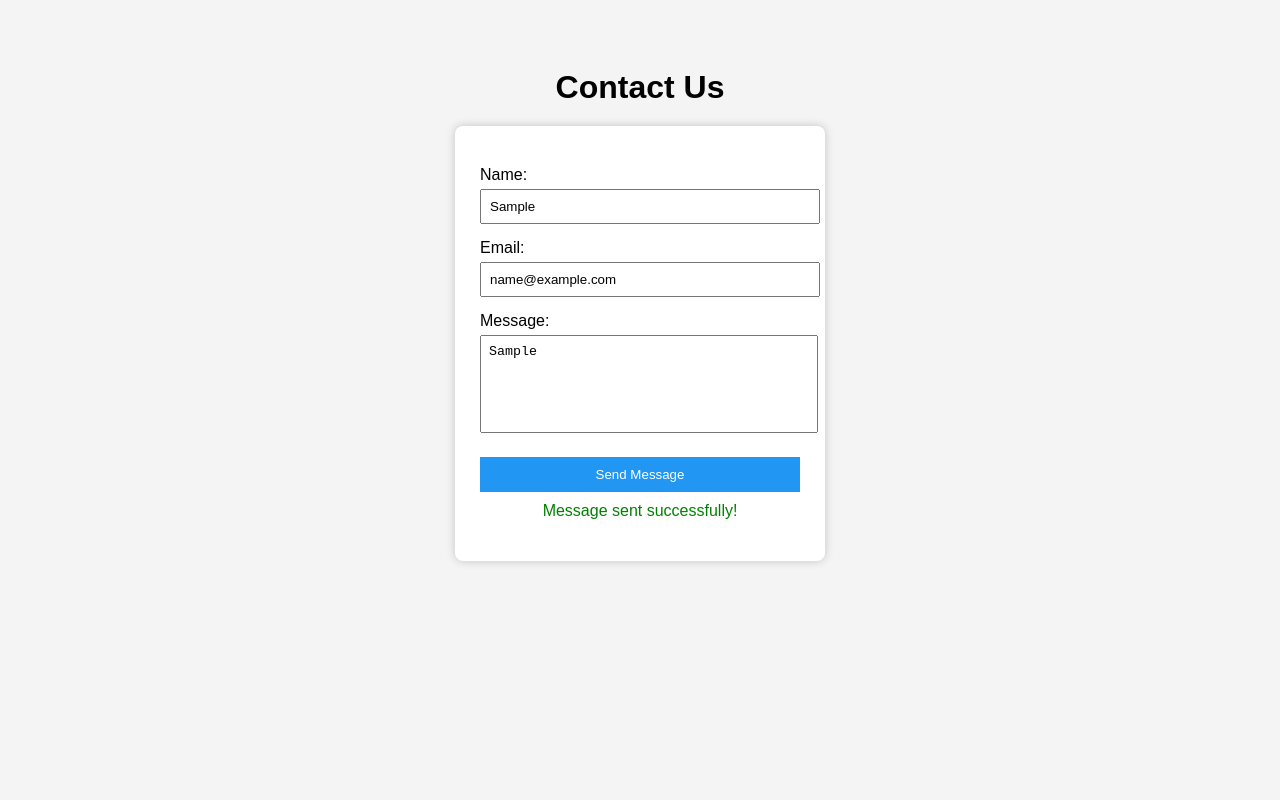
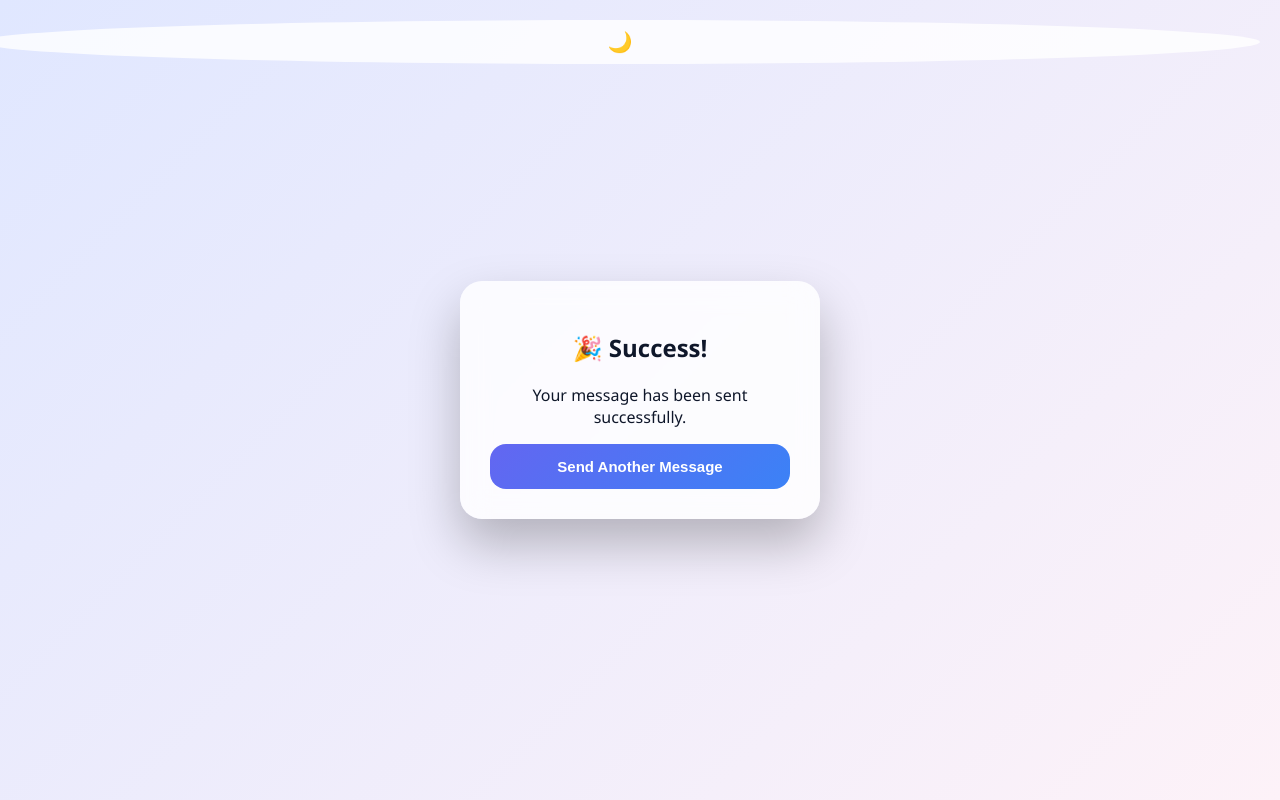
Before and after one commit to krunal-mojidra-07/Internship-Projects, a plain HTML site: page Task 7/index.html in a window 1280 px wide. Both pictures are taken after typing "Sample", "name@example.com", "Sample" into the empty fields and a click on the button "Send Message". Drawn offline with Linux system fonts and the light colour scheme.

Commit message:
updated contact page

```diff
--- a/Task 7/index.html
+++ b/Task 7/index.html
@@ -1,29 +1,48 @@
 <!DOCTYPE html>
 <html lang="en">
 <head>
-    <meta charset="UTF-8">
-    <meta name="viewport" content="width=device-width, initial-scale=1.0">
-    <title>Contact Form</title>
-    <link rel="stylesheet" href="style.css">
+  <meta charset="UTF-8">
+  <title>Contact Us</title>
+  <link rel="stylesheet" href="style.css">
 </head>
 <body>
 
-<h1>Contact Us</h1>
+<button class="dark-toggle" id="darkToggle">🌙</button>
 
-<form id="contactForm">
-    <label>Name:</label>
-    <input type="text" id="name">
+<!-- FORM -->
+<div class="contact-container" id="formBox">
+  <h2>📩 Contact Us</h2>
 
-    <label>Email:</label>
-    <input type="email" id="email">
+  <div class="input-box">
+    <span>👤</span>
+    <input type="text" id="name" placeholder="Your Name">
+  </div>
 
-    <label>Message:</label>
-    <textarea id="message"></textarea>
+  <div class="input-box">
+    <span>📧</span>
+    <input type="email" id="email" placeholder="Your Email">
+  </div>
 
-    <button type="submit">Send Message</button>
+  <div class="input-box textarea">
+    <span>💬</span>
+    <textarea id="message" placeholder="Your Message"></textarea>
+  </div>
 
-    <p id="error"></p>
-</form>
+  <button id="sendBtn">
+    <span class="btn-text">Send Message</span>
+    <span class="loader"></span>
+  </button>
+</div>
+
+<!-- SUCCESS PAGE -->
+<div class="success-box" id="successBox">
+  <h2>🎉 Success!</h2>
+  <p>Your message has been sent successfully.</p>
+  <button onclick="location.reload()">Send Another Message</button>
+</div>
+
+<!-- TOAST -->
+<div class="toast" id="toast"></div>
 
 <script src="script.js"></script>
 </body>
--- a/Task 7/script.js
+++ b/Task 7/script.js
@@ -1,15 +1,48 @@
-document.getElementById("contactForm").addEventListener("submit", function(event) {
-    event.preventDefault();
+const nameInput = document.getElementById("name");
+const emailInput = document.getElementById("email");
+const messageInput = document.getElementById("message");
+const sendBtn = document.getElementById("sendBtn");
+const toast = document.getElementById("toast");
+const darkToggle = document.getElementById("darkToggle");
+const formBox = document.getElementById("formBox");
+const successBox = document.getElementById("successBox");
+const loader = document.querySelector(".loader");
+const btnText = document.querySelector(".btn-text");
 
-    let name = document.getElementById("name").value.trim();
-    let email = document.getElementById("email").value.trim();
-    let message = document.getElementById("message").value.trim();
-    let error = document.getElementById("error");
+/* TOAST */
+function showToast(msg){
+  toast.textContent = msg;
+  toast.classList.add("show");
+  setTimeout(()=>toast.classList.remove("show"),2000);
+}
 
-    if (name === "" || email === "" || message === "") {
-        error.innerText = "All fields are required!";
-    } else {
-        error.style.color = "green";
-        error.innerText = "Message sent successfully!";
-    }
-});
+/* FORM SUBMIT */
+sendBtn.onclick = () => {
+  const name = nameInput.value.trim();
+  const email = emailInput.value.trim();
+  const message = messageInput.value.trim();
+
+  if(!name || !email || !message || !email.includes("@")){
+    formBox.classList.add("shake");
+    showToast("Please enter valid details ❌");
+    setTimeout(()=>formBox.classList.remove("shake"),300);
+    return;
+  }
+
+  // LOADING
+  btnText.style.display="none";
+  loader.style.display="block";
+
+  setTimeout(()=>{
+    loader.style.display="none";
+    btnText.style.display="block";
+
+    formBox.style.display="none";
+    successBox.style.display="block";
+  },1500);
+};
+
+/* DARK MODE */
+darkToggle.onclick = () => {
+  document.body.classList.toggle("dark");
+};
--- a/Task 7/style.css
+++ b/Task 7/style.css
@@ -1,56 +1,152 @@
-body {
-    font-family: Arial, sans-serif;
-    background: #f4f4f4;
-    display: flex;
-    flex-direction: column;
-    align-items: center;
-    padding-top: 40px;
+/* ===== THEME ===== */
+:root{
+  --bg: linear-gradient(135deg,#e0e7ff,#fdf2f8);
+  --card:#ffffffcc;
+  --text:#0f172a;
+  --accent:#6366f1;
 }
 
-h1 {
-    margin-bottom: 20px;
+body.dark{
+  --bg: linear-gradient(135deg,#020617,#0f172a);
+  --card:#1e293bcc;
+  --text:#f8fafc;
 }
 
-form {
-    background: white;
-    padding: 25px;
-    width: 320px;
-    border-radius: 8px;
-    box-shadow: 0 0 10px rgba(0,0,0,0.2);
+/* ===== GLOBAL ===== */
+*{ box-sizing:border-box; }
+
+body{
+  margin:0;
+  min-height:100vh;
+  display:flex;
+  justify-content:center;
+  align-items:center;
+  font-family:Segoe UI,system-ui,sans-serif;
+  background:var(--bg);
+  color:var(--text);
 }
 
-label {
-    display: block;
-    margin-top: 15px;
+/* ===== DARK TOGGLE ===== */
+.dark-toggle{
+  position:fixed;
+  top:20px;
+  right:20px;
+  border:none;
+  background:var(--card);
+  font-size:20px;
+  padding:10px 12px;
+  border-radius:50%;
+  cursor:pointer;
 }
 
-input, textarea {
-    width: 100%;
-    padding: 8px;
-    margin-top: 5px;
+/* ===== CARD ===== */
+.contact-container,
+.success-box{
+  width:360px;
+  background:var(--card);
+  backdrop-filter:blur(14px);
+  padding:30px;
+  border-radius:22px;
+  box-shadow:0 25px 50px rgba(0,0,0,.25);
+  text-align:center;
 }
 
-textarea {
-    resize: none;
-    height: 80px;
+/* ===== INPUT WITH ICON ===== */
+.input-box{
+  display:flex;
+  align-items:center;
+  background:#eef2ff;
+  border-radius:14px;
+  padding:12px;
+  margin-bottom:14px;
 }
 
-button {
-    width: 100%;
-    padding: 10px;
-    margin-top: 20px;
-    background: #2196F3;
-    color: white;
-    border: none;
-    cursor: pointer;
+.input-box span{
+  margin-right:10px;
 }
 
-button:hover {
-    background: #1976D2;
+.input-box input,
+.input-box textarea{
+  border:none;
+  background:transparent;
+  outline:none;
+  width:100%;
 }
 
-#error {
-    color: red;
-    margin-top: 10px;
-    text-align: center;
+textarea{
+  resize:none;
+  height:100px;
 }
+
+/* ===== ERROR SHAKE ===== */
+.shake{
+  animation:shake .3s;
+}
+
+@keyframes shake{
+  0%{ transform:translateX(0); }
+  25%{ transform:translateX(-5px); }
+  50%{ transform:translateX(5px); }
+  75%{ transform:translateX(-5px); }
+  100%{ transform:translateX(0); }
+}
+
+/* ===== BUTTON ===== */
+button{
+  width:100%;
+  padding:14px;
+  border:none;
+  border-radius:16px;
+  background:linear-gradient(135deg,#6366f1,#3b82f6);
+  color:white;
+  font-size:15px;
+  font-weight:600;
+  cursor:pointer;
+  transition:.25s;
+  position:relative;
+}
+
+button:hover{
+  transform:translateY(-3px);
+  box-shadow:0 15px 35px rgba(99,102,241,.45);
+}
+
+/* ===== LOADER ===== */
+.loader{
+  width:18px;
+  height:18px;
+  border:3px solid white;
+  border-top-color:transparent;
+  border-radius:50%;
+  animation:spin 1s linear infinite;
+  display:none;
+  margin:auto;
+}
+
+@keyframes spin{
+  to{ transform:rotate(360deg); }
+}
+
+/* ===== TOAST ===== */
+.toast{
+  position:fixed;
+  bottom:30px;
+  right:30px;
+  background:#111827;
+  color:white;
+  padding:14px 24px;
+  border-radius:999px;
+  opacity:0;
+  transform:translateY(20px);
+  transition:.4s;
+}
+
+.toast.show{
+  opacity:1;
+  transform:translateY(0);
+}
+
+/* ===== SUCCESS PAGE ===== */
+.success-box{
+  display:none;
+}
```
